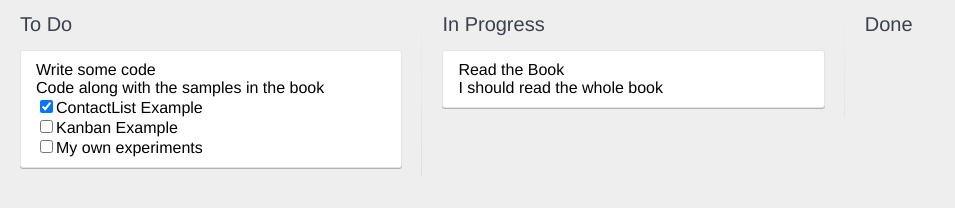
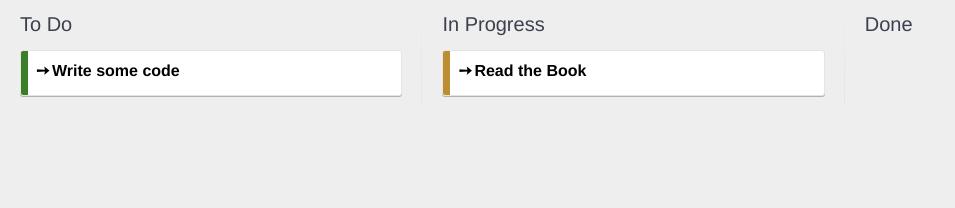
Before and after one commit to PiotrAleksander/kanban-demo, a React app: page / in a window 1280 px wide. Shown: the whole page, without its empty margins (0-955 px from the left). Built offline with nearby package versions, Linux system fonts and the light colour scheme.

Commit message:
colours on cards

```diff
--- a/package.json
+++ b/package.json
@@ -3,6 +3,7 @@
   "version": "0.1.0",
   "private": true,
   "dependencies": {
+    "marked": "^0.3.6",
     "react": "^16.0.0",
     "react-dom": "^16.0.0",
     "react-scripts": "1.0.14"
--- a/src/Card.js
+++ b/src/Card.js
@@ -1,15 +1,47 @@
 import React, {Component} from 'react';
 import CheckList from './CheckList';
+import marked from 'marked';
 
 class Card extends Component {
+    constructor() {
+        super(...arguments);
+        this.state = {
+            showDetails: false
+        };
+    }
+
+    toggleDetails() {
+        this.setState({showDetails: !this.state.showDetails});
+    }
+
     render() {
+        let cardDetails;
+        if (this.state.showDetails) {
+            cardDetails = (
+                <div className="card_details">
+                    <span dangerouslySetInnerHTML={{__html: marked(this.props.description)}} />
+                    <CheckList cardId={this.props.id} tasks={this.props.tasks} />
+                </div>
+            );
+        };
+        let sideColor = {
+            position: 'absolute',
+            zIndex: -1,
+            top: 0,
+            bottom: 0,
+            left: 0,
+            width: 7,
+            backgroundColor: this.props.color
+        };
+
         return (
             <div className="card">
-                <div className="card_title">{this.props.title}</div>
-                <div className="card_details">
-                    {this.props.description}
-                    <CheckList cardId={this.props.id} tasks={this.props.tasks} />
+                <div style={sideColor} />
+                <div className={this.state.showDetails ? "card_title card_title--is-open" : "card_title" }
+                     onClick={this.toggleDetails.bind(this)}>
+                     {this.props.title}
                 </div>
+                { cardDetails }
             </div>
         );
     }
--- a/src/CheckList.js
+++ b/src/CheckList.js
@@ -12,6 +12,9 @@ class CheckList extends Component {
         return (
             <div className="checklist">
                 <ul>{tasks}</ul>
+                <input type="text"
+                       className="checklist--add-task"
+                       placeholder="Type then hit Enter to add a task" />
             </div>
         );
     }
--- a/src/List.js
+++ b/src/List.js
@@ -7,6 +7,7 @@ class List extends Component {
             return <Card id={card.id}
                     title={card.title}
                     description={card.description}
+                    color={card.color}
                     tasks={card.tasks} />
         });
 
--- a/src/index.css
+++ b/src/index.css
@@ -63,29 +63,37 @@ ul {
   box-shadow: 0 1px 0 rgba(0, 0, 0, 0.25);
 }
 
-.card__title {
+.card_title {
     font-weight: bold;
   border-bottom: solid 5px transparent;
 }
 
-.card__title:before {
+.card_title:before {
   display: inline-block;
   width: 1em;
-  content: '';
+  content: '➙';
 }
 
-.card__title--is-open:before {
-  content: '';
+.card_title--is-open:before {
+  content: '➘';
 }
 
-.checklist__task:first-child {
+.checklist_task:first-child {
   margin-top: 10px;
   padding-top: 10px;
   border-top: dashed 1px #ddd;
 }
 
-.checklist__task--remove:after{
+.checklist_task--remove:after{
     display: inline-block;
     color: #d66;
     content: "+";
 }
+
+.checklist--add-task {
+  border: 1px dashed #bbb;
+  width: 100%;
+  padding: 10px;
+  margin-top: 5px;
+  border-radius: 3px;
+}
--- a/src/index.js
+++ b/src/index.js
@@ -7,14 +7,16 @@ let cardsList = [
   {
     id: 1,
     title: "Read the Book",
-    description: "I should read the whole book",
+    description: "I should read the **whole** book",
+    color: '#BD8D31',
     status: "in-progress",
     tasks: []
   },
   {
     id: 2,
     title: "Write some code",
-    description: "Code along with the samples in the book",
+    description: "Code along with the samples in the book. The complete source can be found at [github](https://github.com/pro-react)",
+    color: '#3A7E28',
     status: "todo",
     tasks: [
       {
```
Also changed, not shown: 1 other file.
